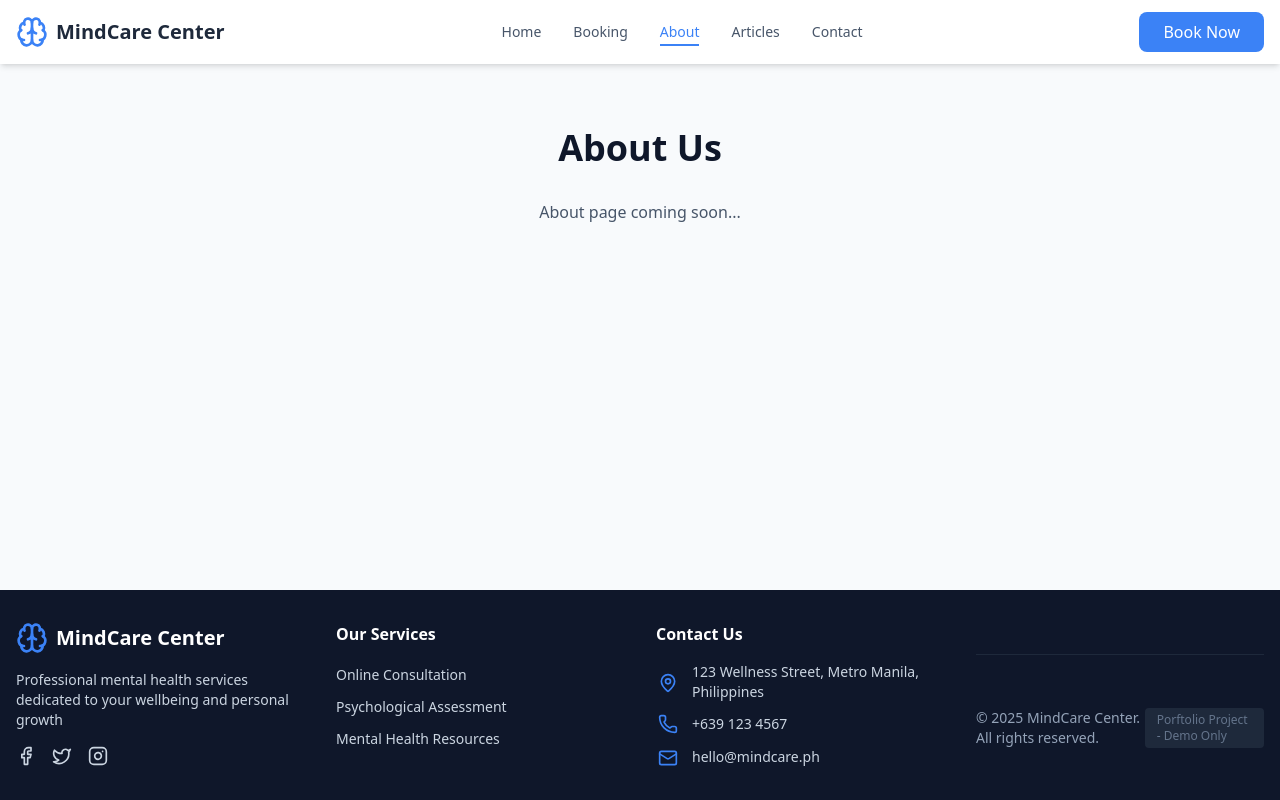
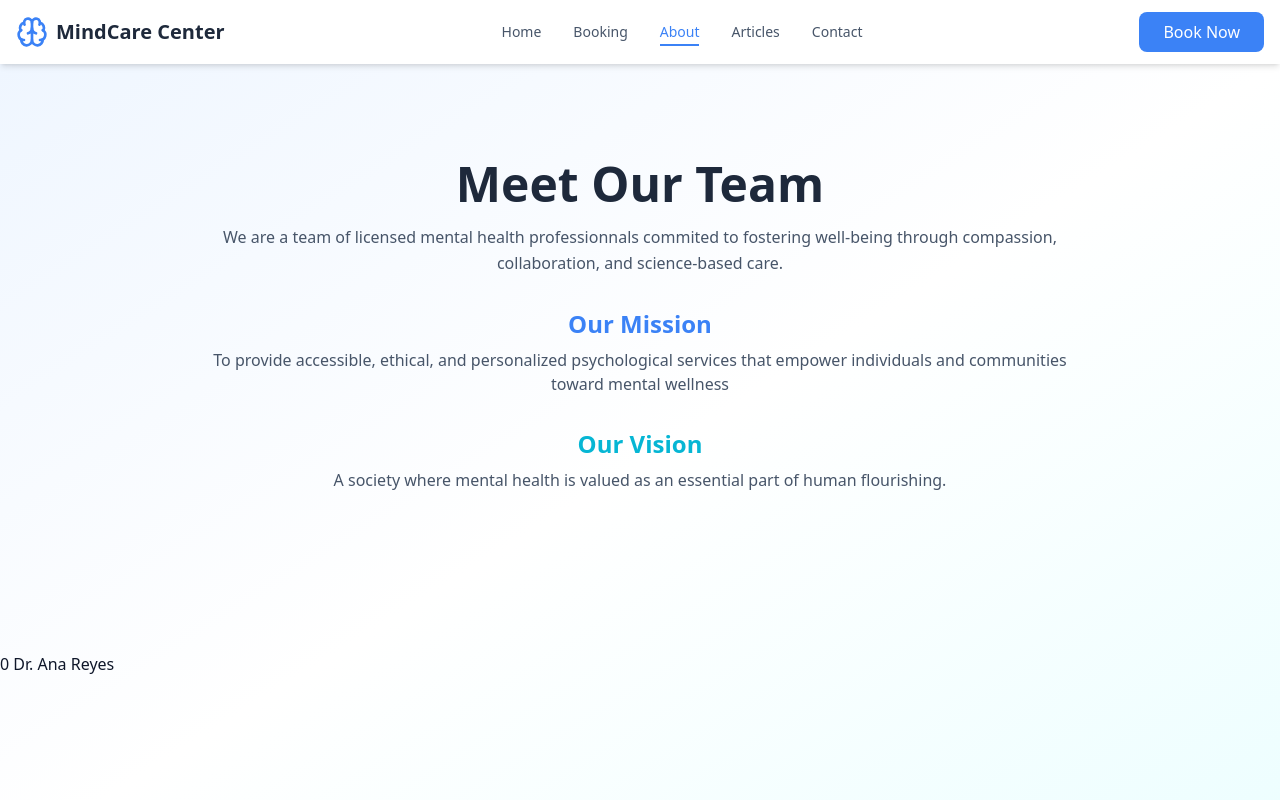
Before and after one commit to nathsycode/psych-services-center, a React (Vite) app in the folder client/: page /about in a window 1280 px wide. Shown: the top 800 px of the page. Built offline with nearby package versions, Linux system fonts and the light colour scheme.

Commit message:
wip: about us page

```diff
--- /dev/null
+++ b/client/src/components/about/TeamIntro.jsx
@@ -0,0 +1,50 @@
+import useIO from '../../hooks/useIO';
+
+export default function TeamIntro() {
+  const { ref, visibleItems } = useIO();
+
+  return (
+    <div
+      ref={ref}
+      className={`container mx-auto py-24 px-4 mb-16 relative z-10 flex flex-col text-center max-w-4xl justify-center transition-all duration-700 `}
+    >
+      <h1
+        data-item-id="1"
+        data-delay="100"
+        className={`text-4xl md:text-5xl font-bold text-center mb-4 text-slate-800 transition-all duration-700 ${visibleItems['1'] ? 'opacity-100 translate-y-0' : 'opacity-0 translate-y-8'
+          }`}
+      >
+        Meet Our Team
+      </h1>
+      <p
+        className={`text-center text-slate-600 mx-auto leading-relaxed mb-8 transition-all duration-700 ${visibleItems['1'] ? 'opacity-100 translate-y-0' : 'opacity-0 translate-y-8'
+          }`}>
+        We are a team of licensed mental health professionnals commited to fostering well-being through compassion, collaboration, and science-based care.
+      </p>
+
+      <div className="space-y-8 text-slate-700">
+        <div
+          data-item-id="2"
+          data-delay="500"
+          className={`transition-all duration-700 ${visibleItems['2'] ? 'opacity-100 translate-y-0' : 'opacity-0 translate-y-8'}`}
+        >
+          <h2 className='text-2xl font-semibold text-primary mb-2'>Our Mission</h2>
+          <p className='text-base text-slate-600'>
+            To provide accessible, ethical, and personalized psychological services that empower individuals and communities toward mental wellness
+          </p>
+        </div>
+        <div
+          data-item-id="3"
+          data-delay="900"
+          className={`transition-all duration-700 ${visibleItems['3'] ? 'opacity-100 translate-y-0' : 'opacity-0 translate-y-8'}`}
+        >
+          <h2 className='text-2xl font-semibold text-accent mb-2'>Our Vision</h2>
+          <p className='text-base text-slate-600'>
+            A society where mental health is valued as an essential part of human flourishing.
+          </p>
+        </div>
+      </div>
+    </div >
+
+  )
+}
--- /dev/null
+++ b/client/src/components/about/TeamMemberCard.jsx
@@ -0,0 +1,7 @@
+export default function TeamMemberCard({ member, index }) {
+  return (
+    <div>
+      <h1>{index} {member.name}</h1>
+    </div>
+  )
+}
--- /dev/null
+++ b/client/src/components/about/TeamMembers.jsx
@@ -0,0 +1,17 @@
+import TeamMemberCard from './TeamMemberCard';
+
+const teamMembers = [
+  {
+    name: 'Dr. Ana Reyes',
+    title: 'Clinical Director, Licensed Psychologist'
+  }
+]
+export default function TeamMembers() {
+  return (
+    <div>
+      {teamMembers.map((member, i) => (
+        <TeamMemberCard key={i} member={member} index={i} />
+      ))}
+    </div>
+  )
+}
--- a/client/src/pages/About.jsx
+++ b/client/src/pages/About.jsx
@@ -1,8 +1,18 @@
+import useIO from "../hooks/useIO";
+import TeamIntro from '../components/about/TeamIntro';
+import TeamMembers from '../components/about/TeamMembers';
+
 export default function About() {
+
   return (
-    <div className="container mx-auto px-4 py-16">
-      <h1 className="text-4xl font-bold text-center mb-8">About Us</h1>
-      <p className="text-center text-slate-600">About page coming soon...</p>
-    </div>
+    <section className="relative w-full min-h-screen overflow-hidden bg-gradient-to-br from-blue-50 via-white to-cyan-50">
+      <div>
+        <TeamIntro />
+      </div>
+
+      <div>
+        <TeamMembers />
+      </div>
+    </section>
   )
 }
```
